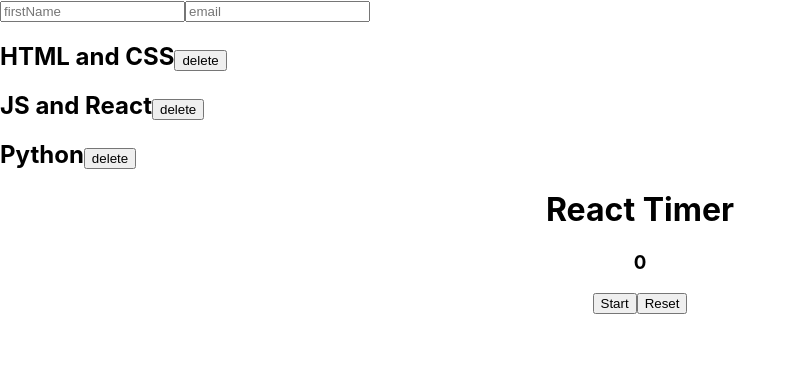
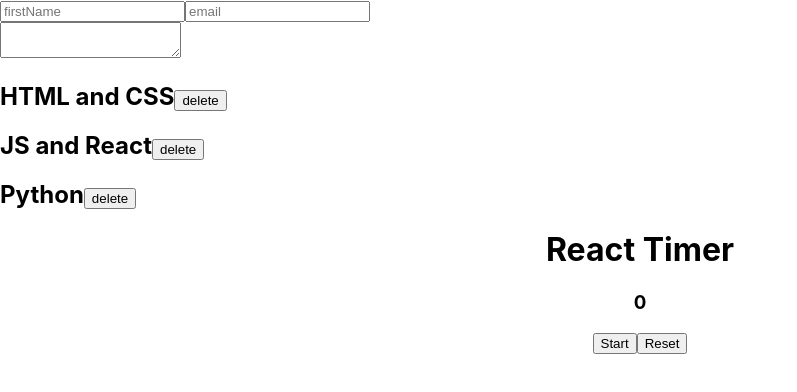
Before and after one commit to Tetiana-Korobkina-88/react-app-1, a React (Create React App) app: page / in a window 1280 px wide. Shown: the top 392 px of the page, without its empty margins (0-797 px from the left). Built offline with nearby package versions, Linux system fonts and the light colour scheme.

Commit message:
added a textarea element to the form

```diff
--- a/src/component/Form.jsx
+++ b/src/component/Form.jsx
@@ -4,6 +4,7 @@ class Form extends Component {
   state = {
     firstName: '',
     email: '',
+    message: '',
   }
 
   handleChange = (event) => {
@@ -23,7 +24,7 @@ class Form extends Component {
   }
 
   render() {
-    const {firstName, email} = this.state;
+    const {firstName, email, message} = this.state;
     return <div>
       <input
         type='text'
@@ -41,6 +42,12 @@ class Form extends Component {
         onChange={this.handleChange}
         onBlur={this.validateEmail}
       />
+      <br />
+      <textarea
+        name='message'
+        value={message}
+        onChange={this.handleChange}
+      />
     </div>
   }
 }
```
